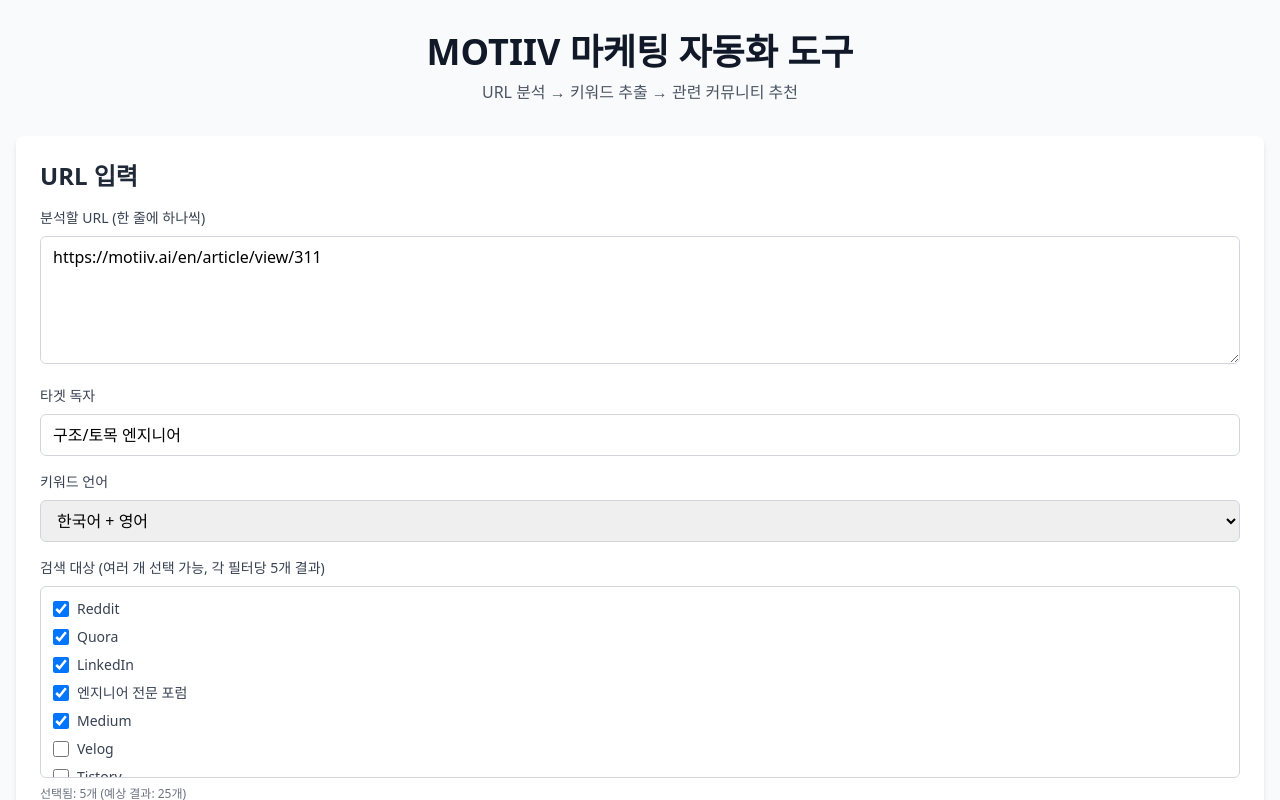
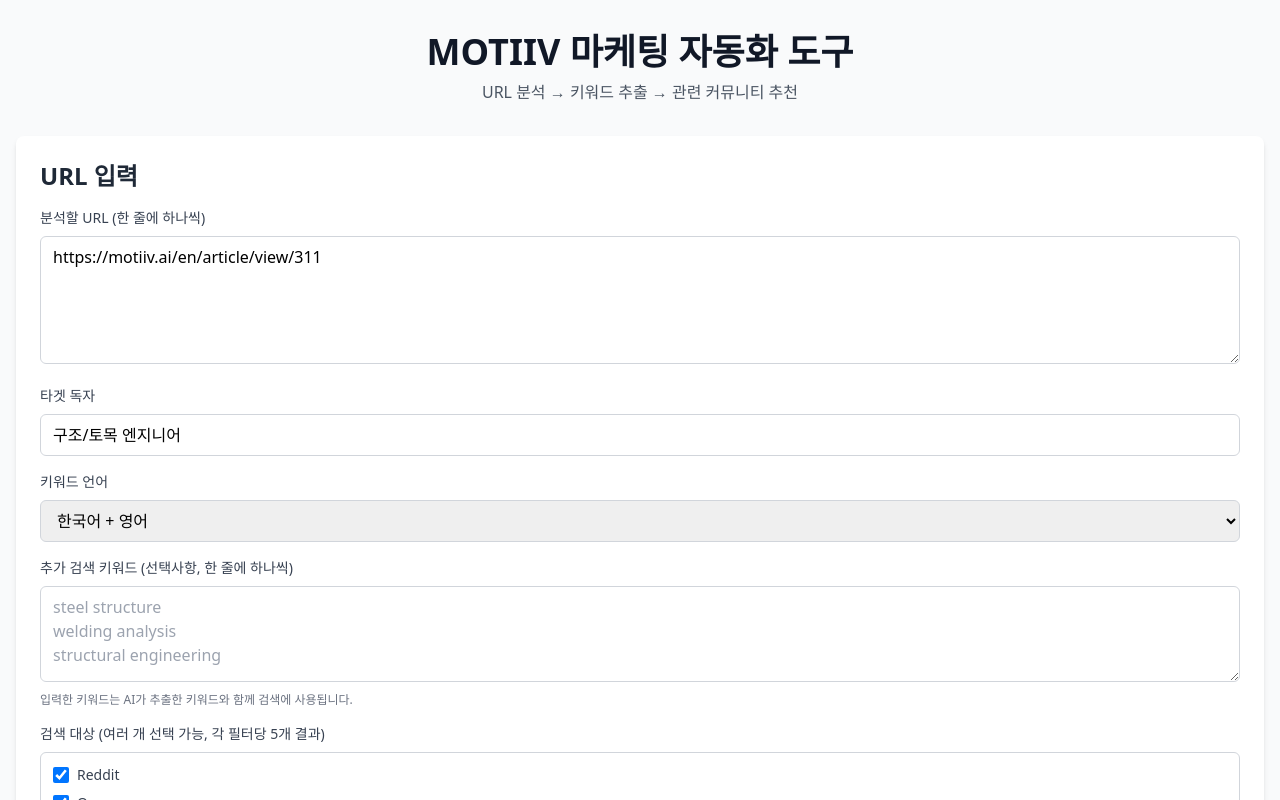
Before and after one commit to TaeleeKim/motiiv_maketing, a Next.js app: page / in a window 1280 px wide. Shown: the top 800 px of the page. Built offline with nearby package versions, Linux system fonts and the light colour scheme.

Commit message:
사용자 입력 키워드 기능 추가

```diff
--- a/src/app/api/process/route.ts
+++ b/src/app/api/process/route.ts
@@ -9,10 +9,13 @@
 export async function POST(request: NextRequest) {
   try {
     const body = await request.json();
-    const { urls, targetAudience, language, searchFilter = ['reddit'] } = body;
+    const { urls, targetAudience, language, searchFilter = ['reddit'], userKeywords = [] } = body;
 
     // searchFilter가 배열이 아닌 경우 배열로 변환 (하위 호환성)
     const filters = Array.isArray(searchFilter) ? searchFilter : [searchFilter];
+
+    // userKeywords가 배열이 아닌 경우 배열로 변환 (하위 호환성)
+    const keywords = Array.isArray(userKeywords) ? userKeywords : [];
 
     if (!urls || !Array.isArray(urls) || urls.length === 0) {
       return NextResponse.json(
@@ -38,8 +41,8 @@
           seoInfo,
         });
 
-        // 3. 관련 페이지 검색 (언어 및 필터 설정 전달)
-        const relatedPages = await searchRelatedPages(analysis.keywords, language, filters);
+        // 3. 관련 페이지 검색 (언어 및 필터 설정 전달, 사용자 입력 키워드 포함)
+        const relatedPages = await searchRelatedPages(analysis.keywords, language, filters, keywords);
 
         // 4. UTM 파라미터 추가
         const pagesWithTracking = relatedPages.map(page => ({
--- a/src/app/page.tsx
+++ b/src/app/page.tsx
@@ -12,7 +12,7 @@
 
   const handleSubmit = async (
     urls: string[],
-    options: { targetAudience: string; language: string; searchFilter: string[] }
+    options: { targetAudience: string; language: string; searchFilter: string[]; userKeywords: string[] }
   ) => {
     setLoading(true);
     setError(null);
@@ -29,6 +29,7 @@
           targetAudience: options.targetAudience,
           language: options.language,
           searchFilter: options.searchFilter,
+          userKeywords: options.userKeywords,
         }),
       });
 
--- a/src/components/UrlInput.tsx
+++ b/src/components/UrlInput.tsx
@@ -3,7 +3,7 @@
 import { useState } from 'react';
 
 interface UrlInputProps {
-  onSubmit: (urls: string[], options: { targetAudience: string; language: string; searchFilter: string[] }) => void;
+  onSubmit: (urls: string[], options: { targetAudience: string; language: string; searchFilter: string[]; userKeywords: string[] }) => void;
   loading: boolean;
 }
 
@@ -27,6 +27,7 @@
   const [targetAudience, setTargetAudience] = useState('구조/토목 엔지니어');
   const [language, setLanguage] = useState('both');
   const [searchFilters, setSearchFilters] = useState<FilterOption[]>(['reddit', 'quora', 'linkedin', 'engineer_forum', 'medium']);
+  const [userKeywords, setUserKeywords] = useState('');
 
   const handleSubmit = (e: React.FormEvent) => {
     e.preventDefault();
@@ -46,7 +47,12 @@
       return;
     }
 
-    onSubmit(urls, { targetAudience, language, searchFilter: searchFilters });
+    const keywords = userKeywords
+      .split('\n')
+      .map(keyword => keyword.trim())
+      .filter(keyword => keyword.length > 0);
+
+    onSubmit(urls, { targetAudience, language, searchFilter: searchFilters, userKeywords: keywords });
   };
 
   return (
@@ -98,6 +104,22 @@
 
         <div className="mb-4">
           <label className="block text-sm font-medium text-gray-700 mb-2">
+            추가 검색 키워드 (선택사항, 한 줄에 하나씩)
+          </label>
+          <textarea
+            value={userKeywords}
+            onChange={(e) => setUserKeywords(e.target.value)}
+            className="w-full h-24 px-3 py-2 border border-gray-300 rounded-md focus:outline-none focus:ring-2 focus:ring-blue-500"
+            placeholder="steel structure&#10;welding analysis&#10;structural engineering"
+            disabled={loading}
+          />
+          <p className="mt-1 text-xs text-gray-500">
+            입력한 키워드는 AI가 추출한 키워드와 함께 검색에 사용됩니다.
+          </p>
+        </div>
+
+        <div className="mb-4">
+          <label className="block text-sm font-medium text-gray-700 mb-2">
             검색 대상 (여러 개 선택 가능, 각 필터당 5개 결과)
           </label>
           <div className="border border-gray-300 rounded-md p-3 max-h-48 overflow-y-auto">
--- a/src/lib/search-filters.ts
+++ b/src/lib/search-filters.ts
@@ -97,8 +97,8 @@
     return '';
   }
 
-  // 최대 2개 키워드만 사용 (검색 정확도 향상)
-  const limitedKeywords = keywords.slice(0, 2);
+  // 최대 5개 키워드까지 사용 (사용자 입력 키워드 포함)
+  const limitedKeywords = keywords.slice(0, 5);
 
   // 키워드를 공백으로 연결 (간단한 형식)
   const baseQuery = limitedKeywords.join(' ');
--- a/src/lib/search.ts
+++ b/src/lib/search.ts
@@ -27,13 +27,14 @@
       return cleaned;
     })
     .filter(k => k.length > 0 && k.length < 50) // 너무 짧거나 긴 키워드 제거
-    .slice(0, 2); // 최대 2개만 사용
+    .slice(0, 5); // 최대 5개까지 사용
 }
 
 export async function searchRelatedPages(
   keywords: string[],
   language: 'ko' | 'en' | 'both' = 'both',
-  filters: SearchFilter[] = ['reddit']
+  filters: SearchFilter[] = ['reddit'],
+  userKeywords: string[] = []
 ): Promise<SearchResult[]> {
   const serperApiKey = process.env.SERPER_API_KEY;
 
@@ -43,11 +44,26 @@
 
   // 키워드 정제
   const cleanedKeywords = cleanKeywords(keywords);
+
+  // 사용자 입력 키워드 정제 (공백 제거, 빈 문자열 필터링)
+  const cleanedUserKeywords = userKeywords
+    .map(k => k.trim())
+    .filter(k => k.length > 0 && k.length < 50);
+
+  // 사용자 입력 키워드를 우선적으로 포함하고, 정제된 키워드와 결합
+  // 최대 5개까지 사용 (사용자 입력 키워드 우선)
+  const allKeywords = [
+    ...cleanedUserKeywords.slice(0, 3), // 사용자 입력 키워드 최대 3개
+    ...cleanedKeywords.slice(0, 5), // 정제된 키워드 최대 5개
+  ].filter((k, index, self) => self.indexOf(k) === index); // 중복 제거
+
   console.log(`[Search] 원본 키워드:`, keywords);
   console.log(`[Search] 정제된 키워드:`, cleanedKeywords);
+  console.log(`[Search] 사용자 입력 키워드:`, userKeywords);
+  console.log(`[Search] 최종 검색 키워드:`, allKeywords);
 
-  if (cleanedKeywords.length === 0) {
-    console.warn('[Search] 정제된 키워드가 없습니다.');
+  if (allKeywords.length === 0) {
+    console.warn('[Search] 검색할 키워드가 없습니다.');
     return [];
   }
 
@@ -70,8 +86,8 @@
   // 각 필터별로 검색 수행
   for (const filter of filters) {
     try {
-      // 정제된 키워드로 검색 쿼리 생성
-      const query = buildSearchQuery(cleanedKeywords, filter);
+      // 정제된 키워드와 사용자 입력 키워드로 검색 쿼리 생성
+      const query = buildSearchQuery(allKeywords, filter);
 
       console.log(`[Search] 필터: ${filter}, 검색 쿼리:`, query);
 
--- a/src/types/index.ts
+++ b/src/types/index.ts
@@ -26,6 +26,7 @@
   targetAudience?: string;
   language?: 'ko' | 'en' | 'both';
   searchFilter?: ('all' | 'reddit' | 'quora' | 'linkedin' | 'engineer_forum' | 'medium' | 'velog' | 'tistory' | 'naver' | 'brunch' | 'daum')[];
+  userKeywords?: string[];
 }
 
 export interface ScrapeResult {
```
